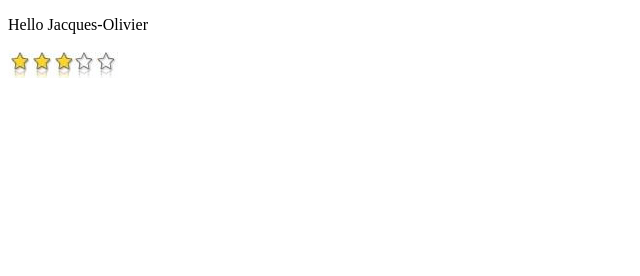
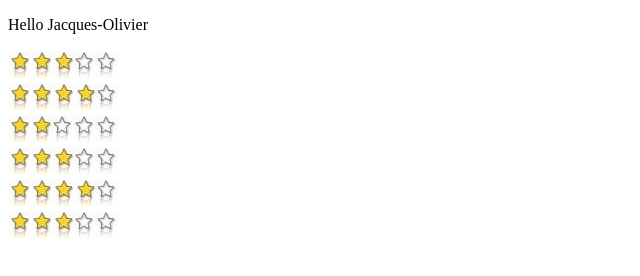
Before and after one commit to jlg-formation/fan-2017-07-17, a website: page app/index.html in a window 1280 px wide. Shown: the whole page, without its empty margins (0-640 px from the left). Drawn offline with nearby package versions, Linux system fonts and the light colour scheme.

Commit message:
add: ors-star

```diff
--- a/app/index.html
+++ b/app/index.html
@@ -7,9 +7,14 @@
 	<link rel="stylesheet" href="style.css" />
 </head>
 
-<body ng-cloak ng-csp>
-	<p>Hello {{name}}</p>
-	<ors-star></ors-star>
+<body ng-cloak ng-csp ng-init="myNote=4">
+	<p ng-init="myNote2='blabla'">Hello {{name}}</p>
+	<ors-star></ors-star><br>
+	<ors-star note="4"></ors-star><br>
+	<ors-star data-note="2"></ors-star><br>
+	<ors-star x-note="3"></ors-star><br>
+	<ors-star x-note="myNote"></ors-star><br>
+	<ors-star x-note="myNote2"></ors-star><br>
 	<script src="../node_modules/angular/angular.js"></script>
 	<script src="app.js"></script>
 	<script src="ors-star/ors-star.js"></script>
--- a/app/ors-star/ors-star.js
+++ b/app/ors-star/ors-star.js
@@ -17,10 +17,13 @@
 			// 		}
 			// 	};
 			// },
-			controller: ['$scope', '$element', function OrsStarCtrl($scope, $element) {
+			scope: {
+				n: '=note'
+			},
+			controller: ['$scope', '$element', '$attrs', function OrsStarCtrl($scope, $element, $attrs) {
 				console.log('OrsStarCtrl', arguments);
 				let html = '';
-				let note = 3;
+				let note = (+$scope.n) || 3;
 				for (let i = 0; i < note; i++) {
 					html += '<img src="./ors-star/img/yellow_star.png" >';
 				}
```
